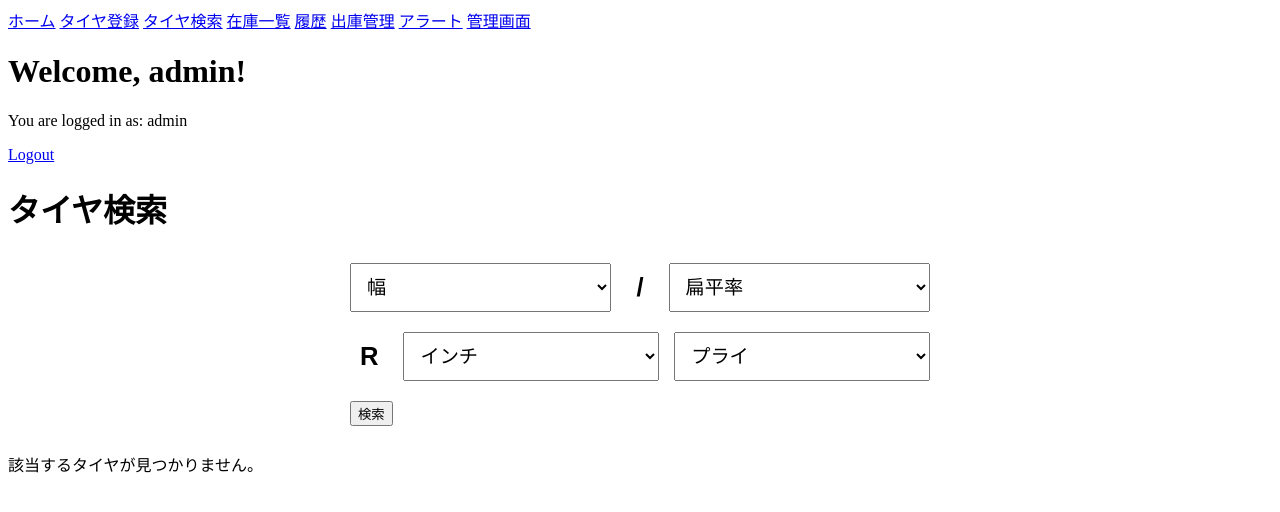
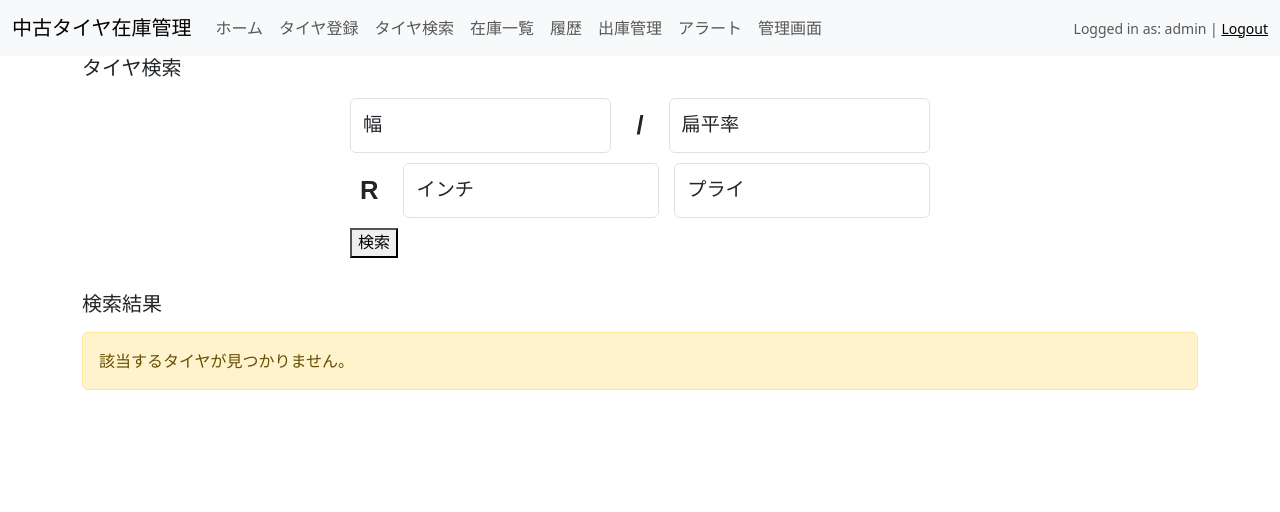
Before and after one commit to shin-murata/u_tire_app, a Flask app: page /search in a window 1280 px wide. Shown: the top 512 px of the page. Run offline with Flask 3, Linux system fonts and the light colour scheme; a user stored in the database is signed in.

Commit message:
やはり地獄だった件

```diff
--- a/app.py
+++ b/app.py
@@ -504,6 +504,18 @@ def inventory_list():
 # Blueprintの登録
 app.register_blueprint(admin_bp)
 
+# 金額を3桁区切りでフォーマットするカスタムフィルタ
+@app.template_filter('currency')
+def format_currency(value):
+    if value is None:
+        return ""  # 値がない場合は空文字を返す
+    try:
+        # 金額を3桁区切りの整数形式でフォーマット
+        return "{:,.0f}".format(value)
+    except ValueError:
+        return value  # フォーマットに失敗した場合は元の値を返す
+
+
 if __name__ == '__main__':
-    print(app.url_map)  # 登録済みルートを確認
+    # print(app.url_map)  # 登録済みルートを確認
     app.run(debug=True)
--- a/static/css/style.css
+++ b/static/css/style.css
@@ -1,5 +1,61 @@
 * {
     box-sizing: border-box;
+}
+
+.navbar {
+    background-color: #f8f9fa; /* ナビゲーションバーの背景色 */
+}
+
+.navbar-toggler {
+    border-color: #343a40; /* ハンバーガーボタンの枠色 */
+}
+
+.navbar-text {
+    color: #343a40; /* ログインユーザー名の文字色 */
+}
+
+input {
+    min-width: 35px; /* 最小幅を100pxに設定 */
+}
+
+select {
+    -webkit-appearance: none; /* Safari/Chromeで矢印を非表示に */
+    -moz-appearance: none;    /* Firefoxで矢印を非表示に */
+    appearance: none;         /* その他ブラウザで矢印を非表示に */
+    background: transparent;  /* 背景も透明に */
+    padding-right: 10px;      /* 矢印部分の余白を調整 */
+}
+
+select.form-control option[value="0"] {
+    color: gray; /* 案内メッセージの色 */
+    font-style: italic; /* 斜体にする */
+}
+
+select.form-control option:not([value="0"]) {
+    color: gray;
+    font-style: italic;
+}
+
+body {
+    background-color: #f8f9fa; /* 背景色を淡いグレーに */
+}
+
+form {
+    background-color: #fff; /* フォームの背景色を白に */
+}
+
+.header-row {
+    display: flex; /* フレックスボックスで横並び */
+    align-items: center; /* 垂直方向の中央揃え */
+    justify-content: space-between; /* タイトルとボタンを両端に配置する場合 */
+}
+
+.btn-dispatch {
+    margin-left: auto; /* タイトルの右側に配置 */
+}
+
+h5 {
+    margin: 0; /* タイトルの余白をリセット */
 }
 
 /* 全体のフォームスタイル */
@@ -22,7 +78,7 @@
     grid-template-columns: 1fr auto 1fr; /* 入力欄と / を横並び */
     gap: 15px; /* 各項目間の余白を設定 */
     align-items: center; /* アイテムを垂直中央揃え */
-    margin-bottom: 20px; /* グループ間の余白を追加 */
+    margin-bottom: 10px; /* グループ間の余白を追加 */
 }
 
 /* 2段目: R, inch, ply_rating */
@@ -31,6 +87,7 @@
     grid-template-columns: auto 1fr 1fr; /* R と入力欄を横並び */
     gap: 15px; /* 各項目間の余白を設定 */
     align-items: center; /* アイテムを垂直中央揃え */
+    margin-bottom: 10px; /* グループ間の余白を追加 */
 }
 
 /* 入力欄のスタイル */
@@ -67,10 +124,11 @@
 /* グループ1のスタイル */
 .group-1-style {
     background-color: #eef;
-    padding: 15px;
+    padding: 5px;
     /* border: 1px solid #ddd; */
     display: flex;
     gap: 1rem; /* フィールド間の余白を設定 */
+    margin-bottom: 10px; /* グループ間の余白を追加 */
 }
 
 .manufacturer-wrap {
@@ -93,6 +151,8 @@
     overflow-x: auto; /* 必要に応じてスクロールを許可 */
     width: 100%; /* 親要素を画面幅にフィット */
     box-sizing: border-box; /* パディングを含めた幅計算 */
+    margin-bottom: 10px; /* グループ間の余白を追加 */
+    padding: 5px;
 }
 
 .group-2-style .small-input { /* tread_depth と uneven_wear に適用 */
@@ -101,6 +161,7 @@
     min-width: 70px; /* 最小幅を設定して適切に縮小 */
     box-sizing: border-box; /* パディングとボーダーを含む幅計算 */
     text-align: center; /* テキストを中央揃え */
+    min-width: 35px; /* 最小幅を100pxに設定 */
 }
 
 .group-2-style .large-input { /* other_details に適用 */
@@ -176,7 +237,7 @@
 }
 
 /* スマホ表示用の調整 */
-@media (max-width: 768px) {
+@media (max-width: 350px) {
     /* 1段目 */
     .first-row {
         grid-template-columns: 1fr auto 1fr; /* 横並びを維持 */
--- a/templates/base.html
+++ b/templates/base.html
@@ -4,36 +4,66 @@
     <meta charset="UTF-8">
     <title>Tire Inventory Management</title>
     <link rel="stylesheet" href="{{ url_for('static', filename='css/style.css') }}">
+    <!-- Bootstrap CSS -->
+    <link href="https://cdn.jsdelivr.net/npm/bootstrap@5.3.3/dist/css/bootstrap.min.css" rel="stylesheet" integrity="sha384-QWTKZyjpPEjISv5WaRU9OFeRpok6YctnYmDr5pNlyT2bRjXh0JMhjY6hW+ALEwIH" crossorigin="anonymous">
+
 </head>
 <body>
     <header>
-        <nav>
-            <a href="{{ url_for('index') }}">ホーム</a>
-            <a href="{{ url_for('input_page') }}">タイヤ登録</a>
-            <a href="{{ url_for('search_page') }}">タイヤ検索</a>
-            <a href="{{ url_for('inventory_list') }}">在庫一覧</a>
-            <a href="{{ url_for('history_page') }}">履歴</a>
-            <a href="{{ url_for('dispatch_page') }}">出庫管理</a>
-            <a href="{{ url_for('alert_page') }}">アラート</a>
-            <!-- 管理者向けリンク -->
-            {% if user.is_authenticated and user.has_role('admin') %}
-                <a href="{{ url_for('admin.manage') }}">管理画面</a>
-            {% endif %}
-        </nav>
-        {% if user.is_authenticated %}
-            <h1>Welcome, {{ user.username }}!</h1>
-            <p>You are logged in as: {{ user.username }}</p>
-            <a href="{{ url_for('logout') }}">Logout</a>
-        {% else %}
-            <h1>Welcome, Guest!</h1>
-            <p>Please <a href="{{ url_for('login') }}">log in</a>.</p>
-        {% endif %}
-    </header>
+    <nav class="navbar navbar-expand-lg navbar-light bg-light">
+        <div class="container-fluid">
+            <a class="navbar-brand" href="{{ url_for('index') }}">中古タイヤ在庫管理</a>
+            <!-- ハンバーガーメニューボタン -->
+            <button class="navbar-toggler" type="button" data-bs-toggle="collapse" data-bs-target="#navbarNav" aria-controls="navbarNav" aria-expanded="false" aria-label="Toggle navigation">
+                <span class="navbar-toggler-icon"></span>
+            </button>
+            <!-- ナビゲーションリンク -->
+            <div class="collapse navbar-collapse" id="navbarNav">
+                <ul class="navbar-nav">
+                    <li class="nav-item">
+                        <a class="nav-link" href="{{ url_for('index') }}">ホーム</a>
+                    </li>
+                    <li class="nav-item">
+                        <a class="nav-link" href="{{ url_for('input_page') }}">タイヤ登録</a>
+                    </li>
+                    <li class="nav-item">
+                        <a class="nav-link" href="{{ url_for('search_page') }}">タイヤ検索</a>
+                    </li>
+                    <li class="nav-item">
+                        <a class="nav-link" href="{{ url_for('inventory_list') }}">在庫一覧</a>
+                    </li>
+                    <li class="nav-item">
+                        <a class="nav-link" href="{{ url_for('history_page') }}">履歴</a>
+                    </li>
+                    <li class="nav-item">
+                        <a class="nav-link" href="{{ url_for('dispatch_page') }}">出庫管理</a>
+                    </li>
+                    <li class="nav-item">
+                        <a class="nav-link" href="{{ url_for('alert_page') }}">アラート</a>
+                    </li>
+                    {% if user.is_authenticated and user.has_role('admin') %}
+                        <li class="nav-item">
+                            <a class="nav-link" href="{{ url_for('admin.manage') }}">管理画面</a>
+                        </li>
+                    {% endif %}
+                </ul>
+                {% if user.is_authenticated %}
+                    <span class="navbar-text ms-auto small">
+                        Logged in as: {{ user.username }} | <a href="{{ url_for('logout') }}">Logout</a>
+                    </span>
+                {% endif %}
+            </div>
+        </div>
+    </nav>
+</header>
+
     <main>
         {% block content %}
         {% endblock %}
     </main>
     <!-- 共通JavaScriptの読み込み -->
     <script src="{{ url_for('static', filename='script.js') }}"></script>
+<!-- Bootstrap JS -->
+<script src="https://cdn.jsdelivr.net/npm/bootstrap@5.3.3/dist/js/bootstrap.bundle.min.js" integrity="sha384-YvpcrYf0tY3lHB60NNkmXc5s9fDVZLESaAA55NDzOxhy9GkcIdslK1eN7N6jIeHz" crossorigin="anonymous"></script>
 </body>
 </html>
--- a/templates/input_page.html
+++ b/templates/input_page.html
@@ -1,8 +1,8 @@
 {% extends "base.html" %}
 
 {% block content %}
-<div class="form-container">
-    <h2>タイヤ登録</h2>
+<div class="container form-container">
+    <h5>タイヤ登録</h5>
     <form method="POST" class="tire-form">
         {{ form.hidden_tag() }}
 
--- a/templates/search_page.html
+++ b/templates/search_page.html
@@ -1,7 +1,8 @@
 {% extends "base.html" %}
 
 {% block content %}
-<h1>タイヤ検索</h1>
+<div class="container form-container">
+    <h5>タイヤ検索</h5>
     <form method="POST" class="tire-form">
         {{ form.hidden_tag() }}
         <!-- 1段目: width, /, aspect_ratio -->
@@ -26,12 +27,15 @@
         </div>
     <button type="submit">検索</button>
     </form>
+</div>
 
+<div class="container form-container mt-4">
+    <h5 class="mb-3">検索結果</h5>
+    <form method="POST" action="{{ url_for('dispatch_confirm') }}">
         {% if tires %}
-<h2>検索結果</h2>
-<form method="POST" action="{{ url_for('dispatch_confirm') }}">
-    <table>
-        <thead>
+        <div class="table-responsive">
+            <table class="table table-striped table-bordered">
+                <thead class="table-light">
                     <tr>
                         <th>在庫番号</th>
                         <th>メーカー</th>
@@ -47,48 +51,29 @@
                 <tbody>
                     {% for tire in tires %}
                     <tr>
-                <!-- タイヤの在庫番号（id） -->
                         <td>{{ tire.id }}</td>
-                <!-- メーカー（manufacturer） -->
                         <td>{{ tire.manufacturer_ref.name }}</td>
-                <!-- 製造年（manufacturing_year） -->
                         <td>{{ tire.manufacturing_year }}</td>
-                <!-- 溝（tread_depth） -->
                         <td>{{ tire.tread_depth }}</td>
-                <!-- 片減り（uneven_wear） -->
                         <td>{{ tire.uneven_wear }}</td>
-                <!-- その他の詳細（other_details） -->
                         <td>{{ tire.other_details }}</td>
-                <!-- 価格（price） -->
                         <td>{{ tire.price }}</td>
-                <!-- 登録日（registration_date） -->
                         <td>{{ tire.registration_date }}</td>
                         <td>
-                    <input type="checkbox" name="tire_ids" value="{{ tire.id }}"
+                            <div class="form-check">
+                                <input type="checkbox" class="form-check-input" name="tire_ids" value="{{ tire.id }}"
                                 {% if tire.id|string in selected_tires %}checked{% endif %}>
+                            </div>
                         </td>
-                <!-- 編集リンク -->
-                <td><a href="{{ url_for('edit_page', id=tire.id) }}">編集</a></td>
                     </tr>
                     {% endfor %}
                 </tbody>
             </table>
-    <button type="submit">出庫</button>
+        </div>
+        <button type="submit" class="btn btn-primary mt-3">出庫</button>
+        {% else %}
+        <p class="alert alert-warning">該当するタイヤが見つかりません。</p>
+        {% endif %}
     </form>
-{% if tires %}
-    <p>検索結果が見つかりました。</p>
-    <table>
-        {% for tire in tires %}
-        <tr>
-            <td>{{ tire.id }}</td>
-            <td>{{ tire.manufacturer_ref.name }}</td>
-        </tr>
-        {% endfor %}
-    </table>
-{% else %}
-    <p>該当するタイヤが見つかりません。</p>
-{% endif %}
-{% else %}
-<p>該当するタイヤが見つかりません。</p>
-{% endif %}
+</div>
 {% endblock %}
```
Also changed, not shown: templates/login.html (+19 -9 lines), database/u_tire_app.db. Lines whose indentation alone changed are shown as unchanged.
